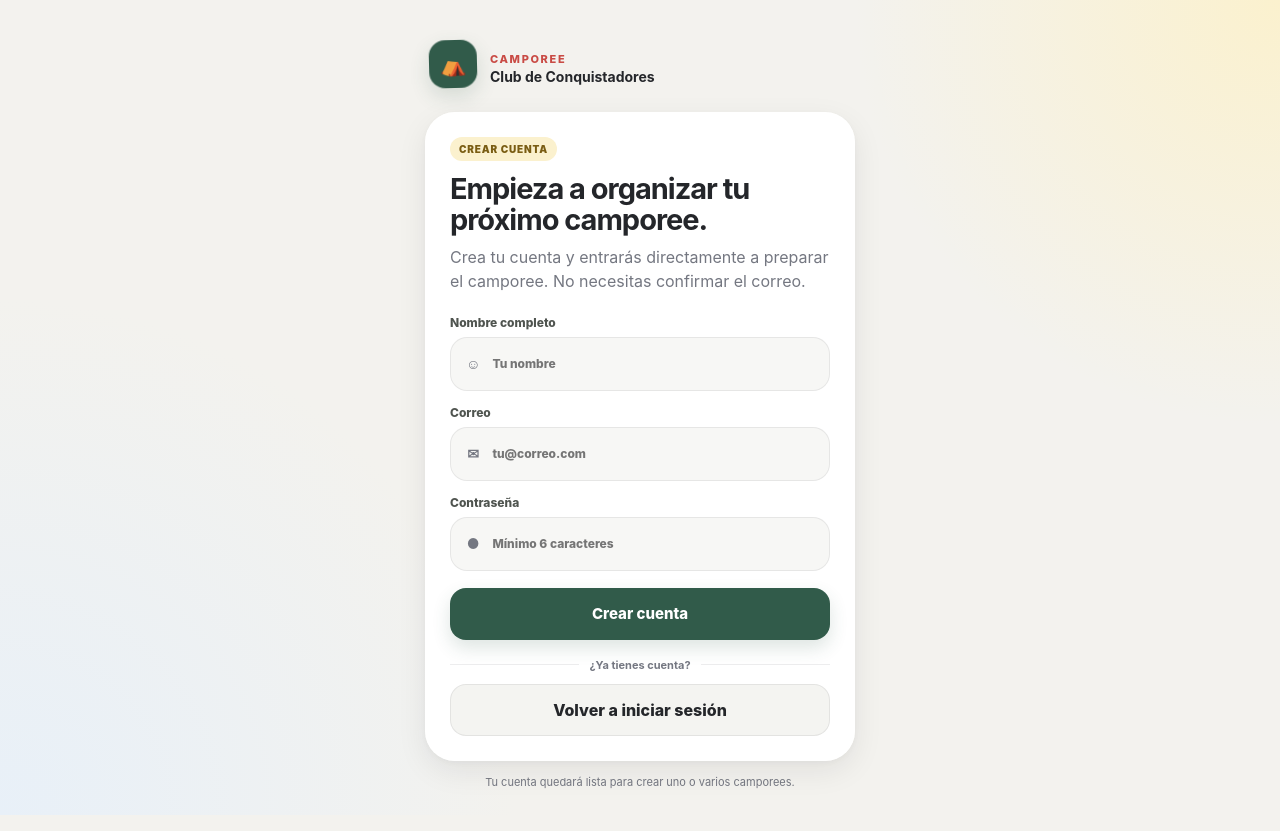
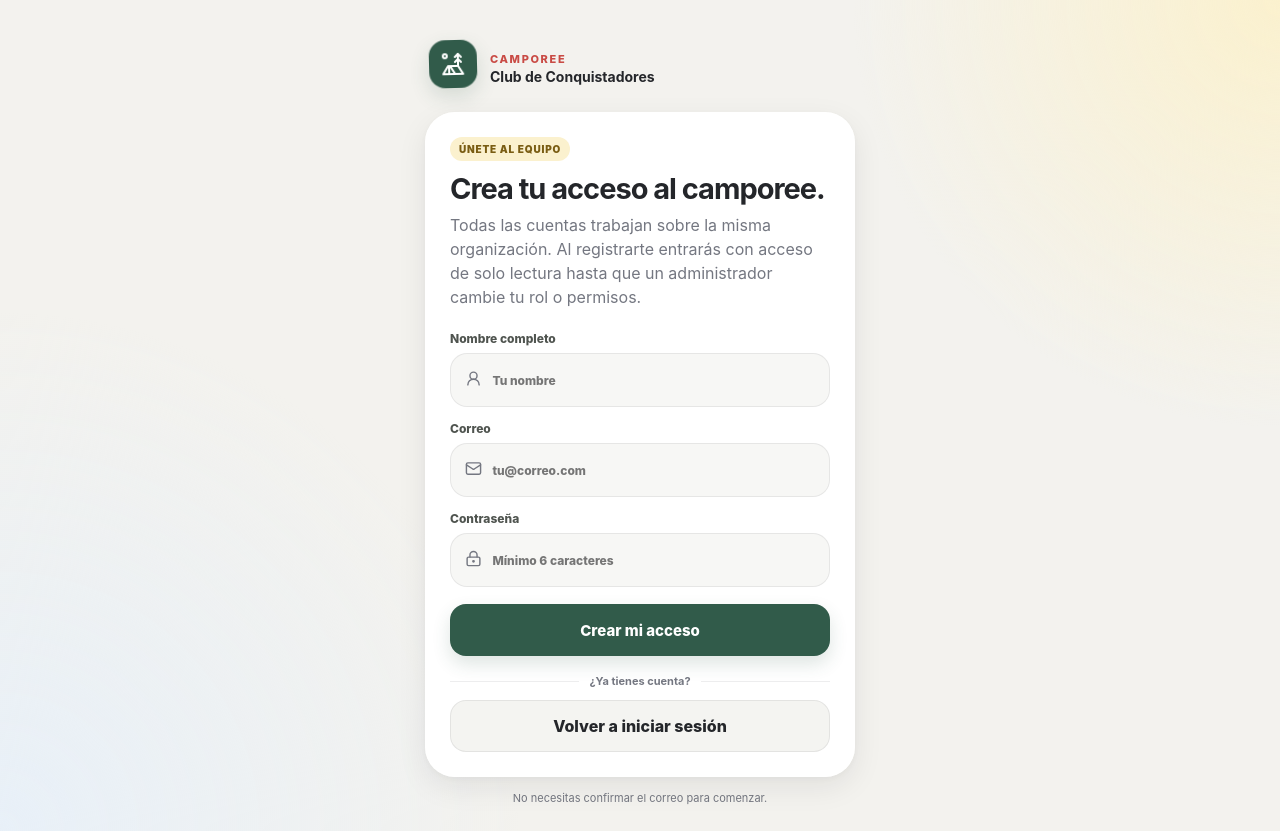
Before and after one commit to thebuuba/camporee-app, a Next.js app: page /signup in a window 1280 px wide. Built offline with nearby package versions, Linux system fonts and the light colour scheme.

Commit message:
Clarify shared account signup flow

```diff
--- a/app/signup/page.tsx
+++ b/app/signup/page.tsx
@@ -1,43 +1,24 @@
 import Link from "next/link";
+import { LockKeyhole, Mail, TentTree, UserRound } from "lucide-react";
 import { signup } from "../login/actions";
 
 export default async function SignupPage({ searchParams }: { searchParams: Promise<{ error?: string }> }) {
   const params = await searchParams;
-
   return <main className="auth-shell auth-shell-clean">
     <section className="auth-wrap">
-      <div className="auth-brand-row">
-        <div className="brand-badge">⛺</div>
-        <div><div className="eyebrow">CAMPOREE</div><strong>Club de Conquistadores</strong></div>
-      </div>
-
+      <div className="auth-brand-row"><div className="brand-badge"><TentTree size={24}/></div><div><div className="eyebrow">CAMPOREE</div><strong>Club de Conquistadores</strong></div></div>
       <section className="auth-card auth-card-ios">
-        <div className="auth-heading">
-          <span className="auth-kicker">CREAR CUENTA</span>
-          <h1>Empieza a organizar tu próximo camporee.</h1>
-          <p className="auth-copy">Crea tu cuenta y entrarás directamente a preparar el camporee. No necesitas confirmar el correo.</p>
-        </div>
-
+        <div className="auth-heading"><span className="auth-kicker">ÚNETE AL EQUIPO</span><h1>Crea tu acceso al camporee.</h1><p className="auth-copy">Todas las cuentas trabajan sobre la misma organización. Al registrarte entrarás con acceso de solo lectura hasta que un administrador cambie tu rol o permisos.</p></div>
         {params.error ? <div className="auth-alert error">{params.error}</div> : null}
-
         <form className="auth-form auth-form-ios">
-          <label>Nombre completo
-            <div className="field-card"><span>☺</span><input name="fullName" type="text" autoComplete="name" placeholder="Tu nombre" required /></div>
-          </label>
-          <label>Correo
-            <div className="field-card"><span>✉</span><input name="email" type="email" inputMode="email" autoComplete="email" placeholder="tu@correo.com" required /></div>
-          </label>
-          <label>Contraseña
-            <div className="field-card"><span>●</span><input name="password" type="password" autoComplete="new-password" placeholder="Mínimo 6 caracteres" minLength={6} required /></div>
-          </label>
-          <button className="primary-btn auth-primary" formAction={signup}>Crear cuenta</button>
+          <label>Nombre completo<div className="field-card"><span><UserRound size={17}/></span><input name="fullName" type="text" autoComplete="name" placeholder="Tu nombre" required /></div></label>
+          <label>Correo<div className="field-card"><span><Mail size={17}/></span><input name="email" type="email" inputMode="email" autoComplete="email" placeholder="tu@correo.com" required /></div></label>
+          <label>Contraseña<div className="field-card"><span><LockKeyhole size={17}/></span><input name="password" type="password" autoComplete="new-password" placeholder="Mínimo 6 caracteres" minLength={6} required /></div></label>
+          <button className="primary-btn auth-primary" formAction={signup}>Crear mi acceso</button>
         </form>
-
-        <div className="auth-divider"><span>¿Ya tienes cuenta?</span></div>
-        <Link className="secondary-btn auth-link-btn" href="/login">Volver a iniciar sesión</Link>
+        <div className="auth-divider"><span>¿Ya tienes cuenta?</span></div><Link className="secondary-btn auth-link-btn" href="/login">Volver a iniciar sesión</Link>
       </section>
-
-      <p className="auth-footnote">Tu cuenta quedará lista para crear uno o varios camporees.</p>
+      <p className="auth-footnote">No necesitas confirmar el correo para comenzar.</p>
     </section>
   </main>;
 }
```
